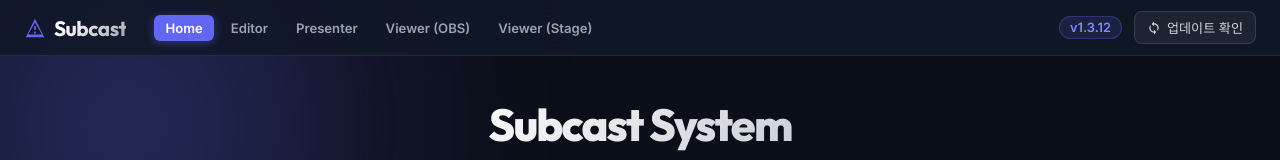
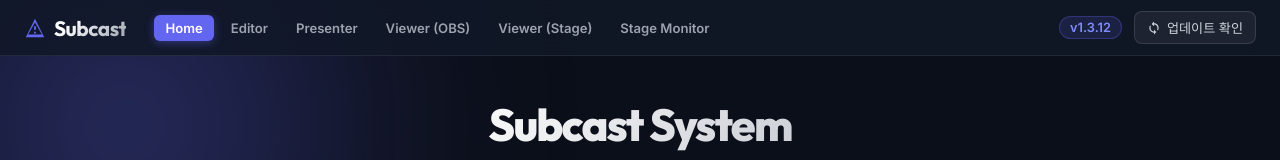
Before and after one commit to tjrdlsck/subcast, a plain HTML site: page frontend/index.html in a window 1280 px wide. Shown: the top 160 px of the page. Drawn offline with Linux system fonts and the light colour scheme; no server answers; files whose address does not match are found by name.

Commit message:
[Fix]: 메인 홈 페이지(index.html) 상단 네비게이션 메뉴에 Stage Monitor 링크 추가

```diff
--- a/frontend/index.html
+++ b/frontend/index.html
@@ -27,6 +27,7 @@
                 <a href="/static/presenter.html" class="nav-link">Presenter</a>
                 <a href="/static/viewer.html?channel=obs" target="_blank" class="nav-link" title="OBS 방송용 (투명 자막)">Viewer (OBS)</a>
                 <a href="/static/viewer.html?channel=stage" target="_blank" class="nav-link" title="현장 모니터용 (자막+움직이는 배경)">Viewer (Stage)</a>
+                <a href="/static/monitor.html" target="_blank" class="nav-link" title="무대 프롬프터/자막 모니터 화면">Stage Monitor</a>
             </nav>
         </div>
         <div style="display: flex; align-items: center; gap: 12px;">
```
